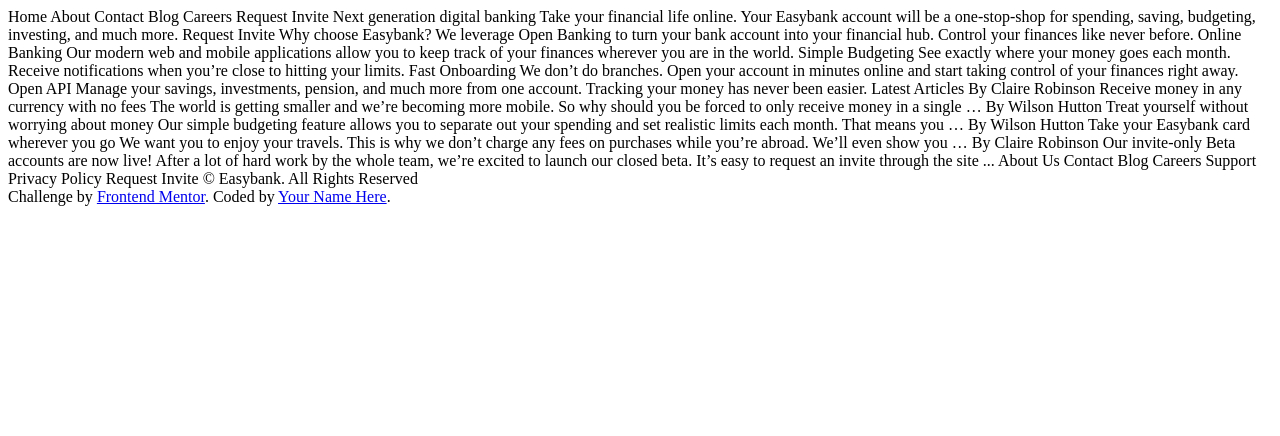
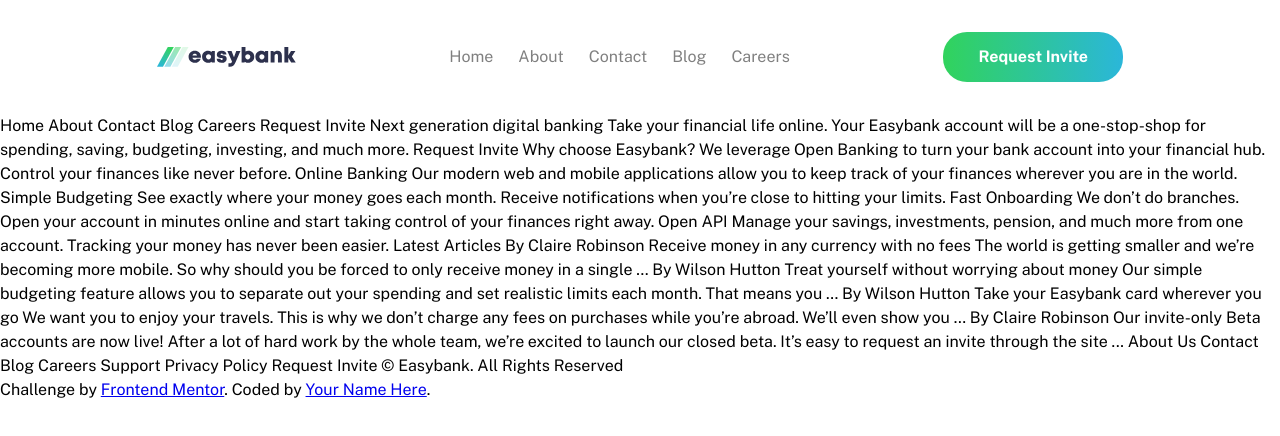
Before and after one commit to sohhamm/easybank-landing-page, a plain HTML site: page index.html in a window 1280 px wide. Drawn offline with nearby package versions, Linux system fonts and the light colour scheme.

Commit message:
feat:navbar

```diff
--- a/index.html
+++ b/index.html
@@ -8,12 +8,28 @@
       rel="icon"
       type="image/png"
       sizes="32x32"
-      href="./images/favicon-32x32.png"
+      href="./images/favicon.png"
     />
+
+    <link rel="stylesheet" href="./main.css" />
 
     <title>Easybank landing page</title>
   </head>
   <body>
+    <nav class="nav">
+      <img src="./images/brand.svg" alt="brand logo" />
+
+      <div class="nav-items">
+        <p class="link">Home</p>
+        <p class="link">About</p>
+        <p class="link">Contact</p>
+        <p class="link">Blog</p>
+        <p class="link">Careers</p>
+      </div>
+
+      <button>Request Invite</button>
+    </nav>
+
     Home About Contact Blog Careers Request Invite Next generation digital
     banking Take your financial life online. Your Easybank account will be a
     one-stop-shop for spending, saving, budgeting, investing, and much more.
--- /dev/null
+++ b/main.css
@@ -0,0 +1,96 @@
+@import url('https://fonts.googleapis.com/css2?family=Public+Sans:wght@300;400;700&display=swap');
+
+:root {
+  --dark: hsl(233, 26%, 24%);
+  --green: hsl(136, 65%, 51%);
+  --cyan: hsl(192, 70%, 51%);
+}
+
+/*
+1. Use a more-intuitive box-sizing model.
+*/
+*,
+*::before,
+*::after {
+  box-sizing: border-box;
+}
+/*
+2. Remove default margin
+*/
+* {
+  margin: 0;
+  font-family: 'Public Sans', sans-serif;
+}
+/*
+    3. Allow percentage-based heights in the application
+  */
+html,
+body {
+  height: 100%;
+}
+/*
+    Typographic tweaks!
+    4. Add accessible line-height
+    5. Improve text rendering
+  */
+body {
+  line-height: 1.5;
+  -webkit-font-smoothing: antialiased;
+}
+/*
+    6. Improve media defaults
+  */
+img,
+picture,
+video,
+canvas,
+svg {
+  display: block;
+  max-width: 100%;
+}
+/*
+    7. Remove built-in form typography styles
+  */
+input,
+button,
+textarea,
+select {
+  font: inherit;
+}
+/*
+    8. Avoid text overflows
+  */
+p,
+h1,
+h2,
+h3,
+h4,
+h5,
+h6 {
+  overflow-wrap: break-word;
+}
+
+.nav {
+  display: flex;
+  align-items: center;
+  justify-content: space-evenly;
+  padding: 2em 0.2em;
+}
+
+.nav-items {
+  display: flex;
+  align-items: center;
+  justify-content: space-evenly;
+  color: gray;
+  column-gap: 25px;
+}
+
+.nav > button {
+  border-radius: 24px;
+  background: linear-gradient(to right, var(--green), var(--cyan));
+  width: 180px;
+  height: 50px;
+  border: none;
+  color: white;
+  font-weight: 600;
+}
```
Also changed, not shown: images/brand.svg (renamed from images/logo.svg), images/favicon.png (renamed from images/favicon-32x32.png), styles.css (deleted).
